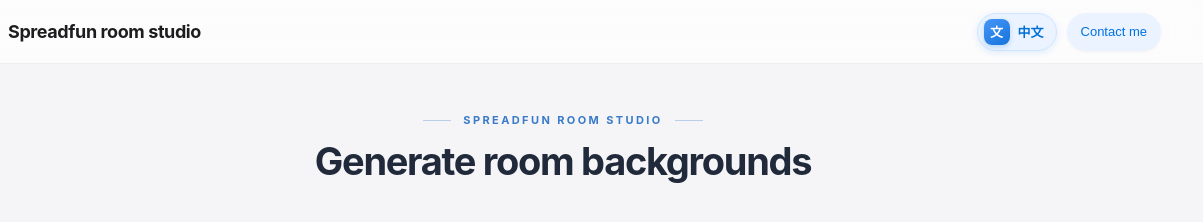
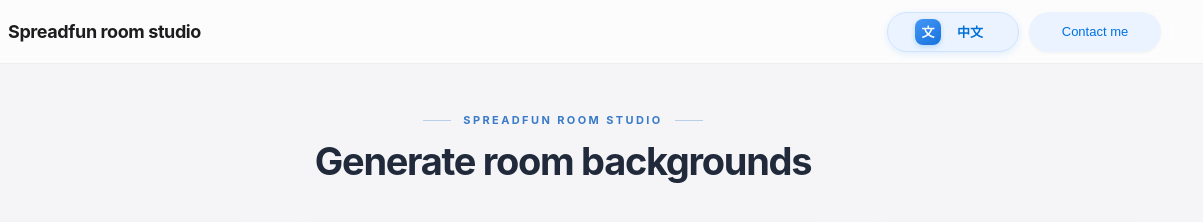
Before and after one commit to pangweishen1-collab/spreadfun-room-studio, a plain HTML site: page index.html in a window 1280 px wide. Shown: the top 222 px of the page, 77-1280 px from the left. Drawn offline with Linux system fonts and the light colour scheme.

Commit message:
Keep header buttons equal width across languages

```diff
--- a/index.html
+++ b/index.html
@@ -20,6 +20,7 @@
     #contactDialog{border:0;border-radius:22px;padding:28px;width:min(420px,90vw);color:var(--ink);box-shadow:0 24px 65px #0003}#contactDialog::backdrop{background:#10111466;backdrop-filter:blur(5px)}#contactDialog h2{margin:0 0 22px;font-size:22px}#contactDialog dt{font-size:12px;color:var(--sub);margin-top:18px}#contactDialog dd{margin:7px 0 0;font-size:16px;line-height:1.6}#contactDialog form{text-align:right;margin-top:24px}#contactButton{color:var(--blue);background:#eaf3ff;cursor:pointer}
     .intro{padding:14px 0 8px;margin-bottom:32px}.intro .eyebrow{font-size:11px;font-weight:700;letter-spacing:2.4px;color:#397bc8;display:flex;justify-content:center;align-items:center;gap:12px}.intro .eyebrow:before,.intro .eyebrow:after{content:"";width:28px;height:1px;background:#b9cee8}.intro h1{font-size:38px;font-weight:720;line-height:1.2;letter-spacing:-1.3px;margin:12px 0 0;color:#202a3b}.intro h1:lang(zh-CN){letter-spacing:1px;font-size:36px}.preview-head{gap:14px;flex-wrap:wrap}.preview-dimensions{display:flex;align-items:baseline;gap:8px;font-size:12px;line-height:1.5;color:#86868b;cursor:default}.preview-dimensions strong{color:#515866;font-size:12px;font-weight:600;font-variant-numeric:tabular-nums}
     .primary,.generate-button,.batch-download{min-height:44px;padding:12px 16px;font-size:14px;line-height:20px;border-radius:12px;display:flex;align-items:center;justify-content:center}.job span{white-space:normal;overflow-wrap:anywhere;line-height:1.6}
+    .top-actions .lang-button,.top-actions #contactButton{width:132px;min-width:132px;flex:0 0 132px;height:40px;box-sizing:border-box;display:flex;align-items:center;justify-content:center;white-space:nowrap}.top-actions .lang-button{padding:5px 12px;gap:8px}.top-actions .lang-icon{flex:0 0 26px}.top-actions .lang-label{width:42px;min-width:42px}.top-actions #contactButton{padding:5px 12px}
   </style>
 </head>
 <body>
```
